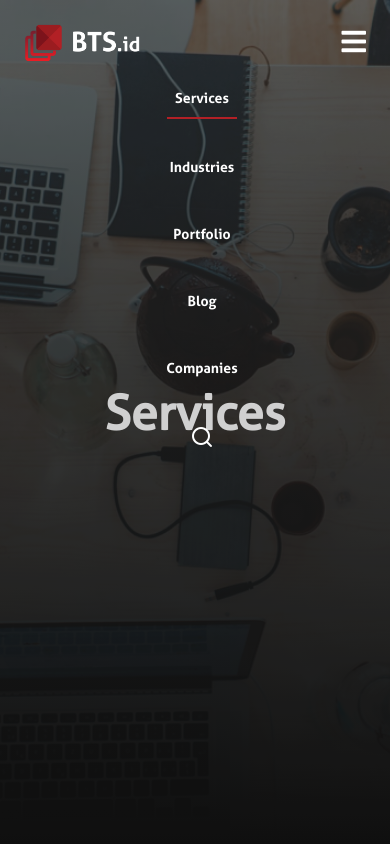
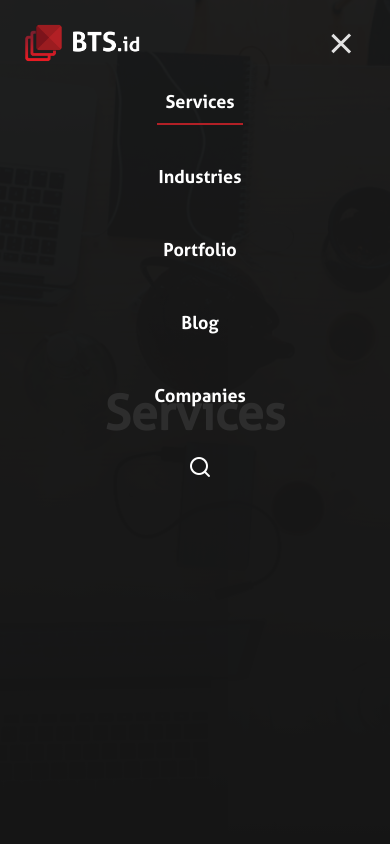
Before and after one commit to hudaprs/bts_new, a React (Create React App) app: page /services in a window 390 px wide. Both pictures are taken after a click on the element 353 px from the left and 43 px from the top of the page. Shown: the top 844 px of the page. Built offline with nearby package versions, Linux system fonts and the light colour scheme.

Commit message:
completing website

```diff
--- a/src/assets/styles/style.css
+++ b/src/assets/styles/style.css
@@ -55,11 +55,46 @@ body {
   font-size: 13px;
 }
 
+/* Burger */
+.burger div {
+  width: 25px;
+  height: 3px;
+  background-color: rgb(226, 226, 226);
+  margin: 5px;
+  transition: all .3s ease-in;
+}
+
+.line-1 {
+  transform: rotate(-45deg) translate(-5px,6px);
+}
+
+.line-2 {
+  opacity: 0;
+}
+
+.line-3 {
+  transform: rotate(45deg) translate(-5px,-6px);
+}
+
+.nav-item li {
+  animation: navLinkFade 1s forwards ease-in-out
+}
+
 /* Navs */
 .current {
   @apply border-b-2  border-primary;
 }
 
+/* Animations */
+@keyframes navLinkFade {
+  from {
+    opacity: 0;
+  }
+  to {
+    opacity: 1;
+  }
+}
+
 /* Home */
 @import "../_home.css";
 @import "../_mobile.css";
--- a/src/components/inc/main/Navbar.js
+++ b/src/components/inc/main/Navbar.js
@@ -24,7 +24,7 @@ const Navbar = () => {
   return (
     <nav
       className={`w-full z-50 fixed bg-${
-        scrolled ? "dark-with-opacity" : "dark-transparent"
+        scrolled || toggleNav ? "dark-with-opacity" : "dark-transparent"
       } text-white text-sm font-default font-hairline`}
       style={toggleNav ? styles.navbarResponsive : styles.navbar}
     >
@@ -38,14 +38,16 @@ const Navbar = () => {
         </Link>
 
         <div
-          className='cursor-pointer md:hidden'
+          className='cursor-pointer burger md:hidden mr-2'
           onClick={() => setToggleNav(!toggleNav)}
         >
-          <span className='fas fa-bars fa-2x'></span>
+          <div className={`${toggleNav ? 'line-1' : ''}`}></div>
+          <div className={`${toggleNav ? 'line-2' : ''}`}></div>
+          <div className={`${toggleNav ? 'line-3' : ''}`}></div>
         </div>
 
         <ul
-          className={`md:flex ${toggleNav ? "" : "hidden"}`}
+          className={`md:flex ${toggleNav ? "nav-item text-lg" : "hidden"}`}
           style={toggleNav ? styles.navLinksResponsive : null}
         >
           <li
@@ -119,7 +121,7 @@ const styles = {
     flexDirection: "column",
     alignItems: "center",
     top: "70px",
-    right: "25px",
+    right: "27px",
     transition: " 0.5s",
     width: "100%"
   },
--- a/src/components/main/service/ServiceFeaturedService.js
+++ b/src/components/main/service/ServiceFeaturedService.js
@@ -21,7 +21,7 @@ const ServiceFeaturedService = () => {
             </h3>
             <h3 className='font-default font-normal text-xl'>Manage Service</h3>
           </div>
-          <p className='card-text leading-loose w-56 mt-8'>
+          <p className='card-text leading-loose mt-8'>
             We Make and Managing Application Workloads in Remote Offices.
             Transforming Remote or Branch Office Management. We offer you
             flexible choices, development or do outsourcing.
@@ -39,7 +39,7 @@ const ServiceFeaturedService = () => {
             <h3 className='font-default font-normal text-xl'>Web & Mobile</h3>
             <h3 className='font-default font-normal text-xl'>Development</h3>
           </div>
-          <p className='card-text leading-loose w-56 mt-8'>
+          <p className='card-text leading-loose mt-8'>
             Make your brand growth up with us. Planning analyst (UI UX design,
             Coding, Testing). Application design that supports your business
             goals. Optimization Process, and Offline Integration.
@@ -58,7 +58,7 @@ const ServiceFeaturedService = () => {
               Cloud Integration
             </h3>
           </div>
-          <p className='card-text leading-loose w-56 mt-8'>
+          <p className='card-text leading-loose mt-8'>
             Cloud controls applied. Data management at the local level with the
             highest security. With us, you can Reduced Costs, Reduced Risk, and
             Increased Application Availability.
@@ -78,7 +78,7 @@ const ServiceFeaturedService = () => {
               Intelligence, Big Data
             </h3>
           </div>
-          <p className='card-text leading-loose w-56 mt-8'>
+          <p className='card-text leading-loose mt-8'>
             Learn how can you capture, analyze and glean actionable insight from
             the layers of security protecting your enterprise with us.
           </p>
@@ -97,7 +97,7 @@ const ServiceFeaturedService = () => {
               Consulting & Business Services
             </h3>
           </div>
-          <p className='card-text leading-loose w-56 mt-8'>
+          <p className='card-text leading-loose mt-8'>
             Full support from our expert people. Lead the potential and achieve
             the goal with us.
           </p>
@@ -114,7 +114,7 @@ const ServiceFeaturedService = () => {
             <h3 className='font-default font-normal text-xl'>More than What</h3>
             <h3 className='font-default font-normal text-xl'>Listed</h3>
           </div>
-          <p className='card-text leading-loose w-56 mt-8'>
+          <p className='card-text leading-loose mt-8'>
             Big revenue will bring good resonation. We believe higher insight
             will bring you an excellent choice.
           </p>
```
Also changed, not shown: src/assets/styles/tailwind/style.css.
